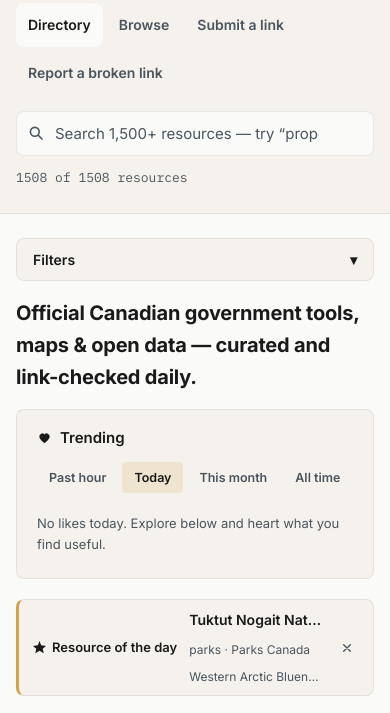
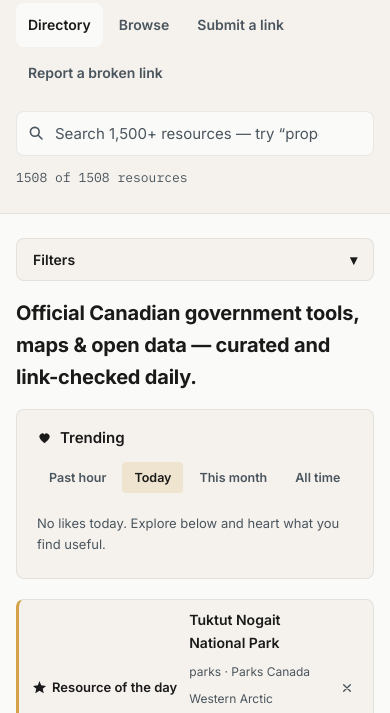
Before and after one commit to wra-sol/awesome-canada, a plain HTML site: page site/index.html in a window 390 px wide. Shown: the part 103-816 px from the top of the page. Drawn offline with Linux system fonts and the light colour scheme; no server answers.

Commit message:
site: wrap resource-of-the-day columns on mobile

```diff
--- a/site/css/styles.css
+++ b/site/css/styles.css
@@ -1558,6 +1558,23 @@ main.container.form-page {
   outline-offset: 2px;
 }
 
+@media (max-width: 640px) {
+  .daily-name {
+    max-width: none;
+    white-space: normal;
+    overflow-wrap: anywhere;
+  }
+
+  .daily-meta {
+    white-space: normal;
+  }
+
+  .daily-desc {
+    flex-basis: 100%;
+    white-space: normal;
+  }
+}
+
 /* Skeleton shimmer while trending loads */
 @keyframes trend-shimmer {
   from { background-position: 200% 0; }
```
